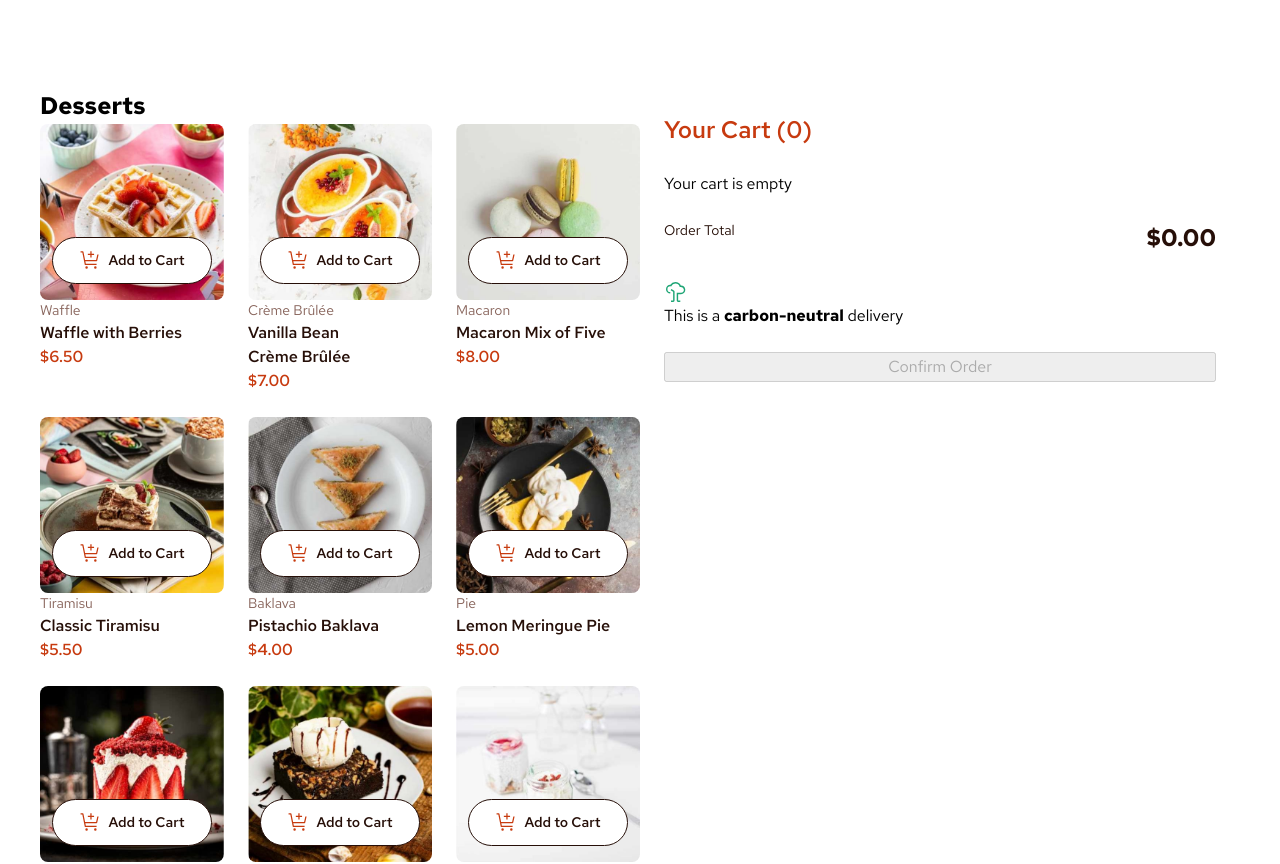
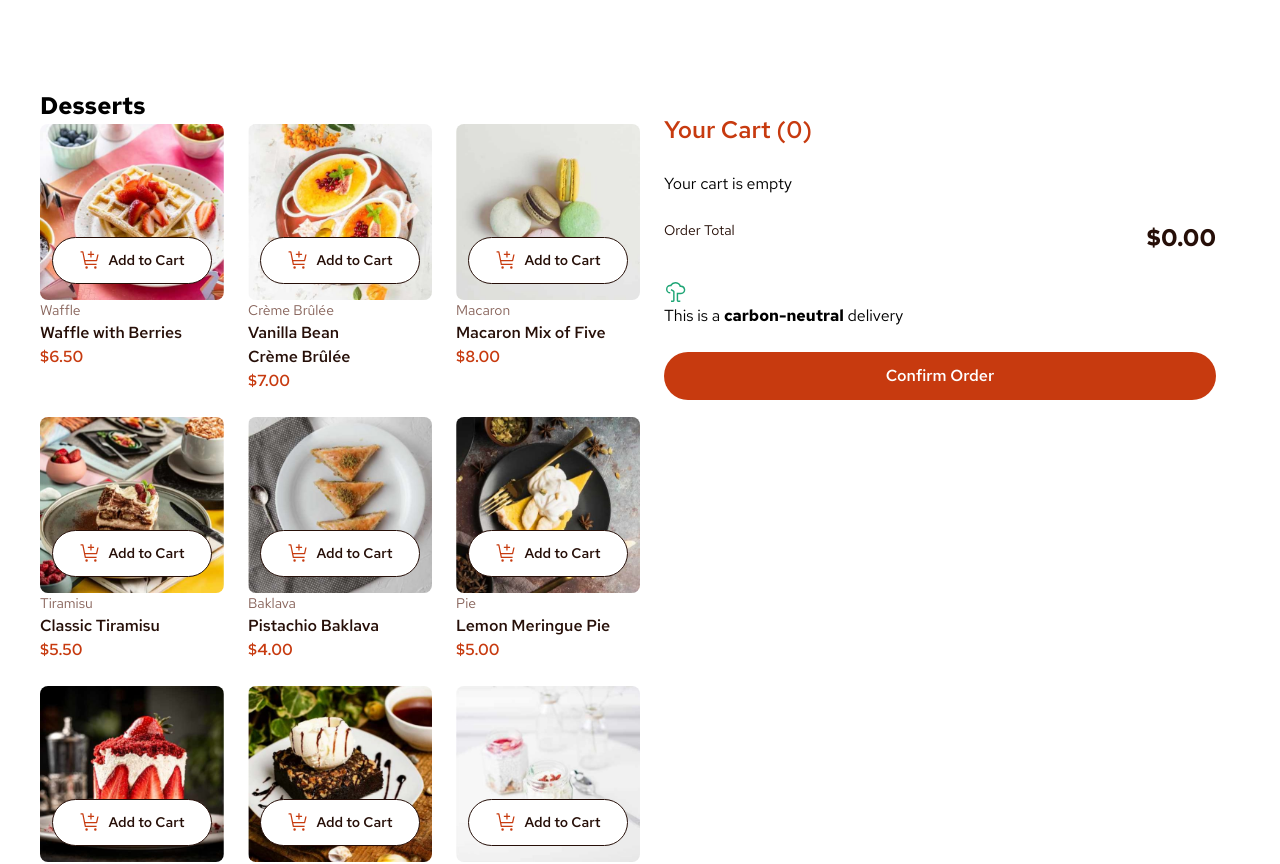
Before and after one commit to mayor-creator/product_list_app, a React (Vite) app: page / in a window 1280 px wide. Shown: the top 864 px of the page. Built offline with nearby package versions, Linux system fonts and the light colour scheme.

Commit message:
style: integrate Button component into Cart and update styles for improved consistency

```diff
--- a/src/component/cart/Cart.tsx
+++ b/src/component/cart/Cart.tsx
@@ -1,3 +1,5 @@
+import { Button } from "../ui/button/Button";
+
 import carbonNeutralIcon from "../../assets/images/icon-carbon-neutral.svg";
 import styles from "./Cart.module.css";
 
@@ -63,15 +65,13 @@ export const Cart = ({ items = [], onConfirmOrder }: CartProps) => {
         </span>
       </div>
 
-      <button
-        className="cart__submit"
+      <Button
         onClick={onConfirmOrder}
-        disabled={items.length === 0}
-        type="button"
         aria-label="Confirm order"
+        variant="tertiary"
       >
         Confirm Order
-      </button>
+      </Button>
     </section>
   );
 };
--- a/src/component/ui/button/Button.css
+++ b/src/component/ui/button/Button.css
@@ -3,11 +3,6 @@
   cursor: pointer;
   font-weight: 600;
   transition: border 0.2s ease;
-}
-
-.button:hover {
-  border: 0.063rem solid var(--color-red);
-  color: var(--color-red);
 }
 
 .button--primary {
@@ -23,9 +18,21 @@
   width: 10rem;
 }
 
+.button--primary:hover {
+  border: 0.063rem solid var(--color-red);
+  color: var(--color-red);
+}
+
 .button--secondary {
-  background-color: #e5e5ea;
-  color: #1c1c1e;
+  background-color: var(--color-white);
+  color: var(--color-black);
+}
+
+.button--tertiary {
+  border-radius: 2.5rem;
+  background-color: var(--color-red);
+  color: var(--color-white);
+  width: 100%;
 }
 
 .button--small {
--- a/src/component/ui/button/Button.tsx
+++ b/src/component/ui/button/Button.tsx
@@ -2,7 +2,7 @@ import type { ReactNode } from "react";
 import "./Button.css";
 
 interface ButtonProps {
-  variant?: "primary" | "secondary";
+  variant?: "primary" | "secondary" | "tertiary";
   size?: "small" | "medium" | "large";
   children: ReactNode;
   className?: string;
```
